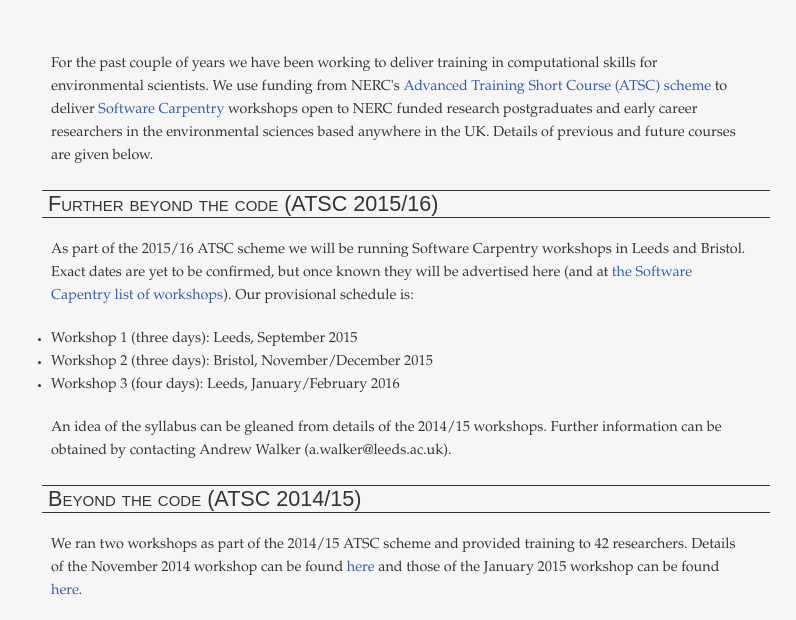
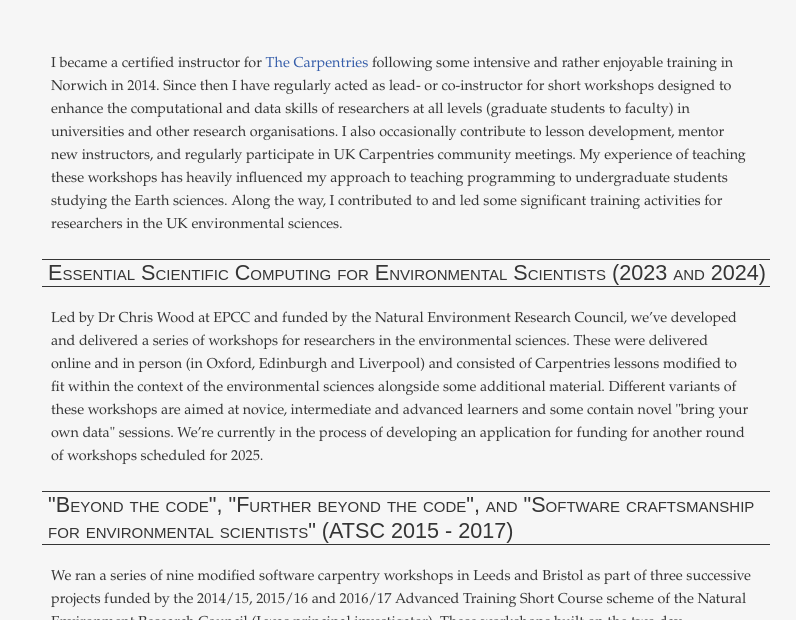
Before and after one commit to andreww/andreww.github.io, a plain HTML site: page carpentries.html in a window 1280 px wide. Shown: the part 180-800 px from the top of the page, without its empty margins (97-893 px from the left). Drawn offline with Linux system fonts and the light colour scheme.

Commit message:
Update carpentries.html

```diff
--- a/carpentries.html
+++ b/carpentries.html
@@ -3,7 +3,7 @@
 "http://www.w3.org/TR/xhtml1/DTD/xhtml1-strict.dtd">
 <html xmlns="http://www.w3.org/1999/xhtml">
   <head>
-    <title>ATSC - Andrew Walker </title>
+    <title>Carpentries - Andrew Walker </title>
     <link rel="stylesheet" type="text/css" href="./style/style.css"/>
   </head>
   <body>
@@ -24,44 +24,37 @@
       </div>
       <div class="supportingText">
         <div class="explanation">
-        <p>For the past couple of years we have been working
-           to deliver training in computational skills for
-           environmental scientists. We use funding from NERC&apos;s
-           <a href="http://www.nerc.ac.uk/funding/available/postgrad/advanced/atsc/">Advanced Training Short Course (ATSC) scheme</a> to
-           deliver <a href="http://software-carpentry.org/"
-           >Software Carpentry</a> workshops open to NERC
-           funded research postgraduates and early career
-           researchers in the environmental sciences based
-           anywhere in the UK. Details of previous and future
-           courses are given below.
+        <p>I became a certified instructor for <a href="https://carpentries.org/">The Carpentries</a> following some intensive and rather
+          enjoyable training in Norwich in 2014. Since
+          then I have regularly acted as lead- or co-instructor for short workshops
+          designed to enhance the computational and data skills of researchers at all
+          levels (graduate students to faculty) in universities and other research
+          organisations. I also occasionally contribute to lesson
+          development, mentor new instructors, and regularly participate in UK Carpentries
+          community meetings. My experience of teaching these workshops
+          has heavily influenced my approach to teaching programming to
+          undergraduate students studying the Earth sciences. Along the
+          way, I contributed to and led some significant training
+          activities for researchers in the UK environmental sciences.
         </p>
 
-        <h2>Further beyond the code (ATSC 2015/16)</h2>
-        <p>As part of the 2015/16 ATSC scheme we will be running
-           Software Carpentry workshops in Leeds and Bristol.
-           Exact dates are yet to be confirmed, but once known
-           they will be advertised here (and at <a
-           href="http://software-carpentry.org/workshops/index.html"
-           >the Software Capentry list of workshops</a>).
-           Our provisional schedule is:</p>
-           <ul>
-           <li>Workshop 1 (three days): Leeds, September 2015</li>
-           <li>Workshop 2 (three days): Bristol, November/December 2015</li>
-           <li>Workshop 3 (four days): Leeds, January/February 2016</li>
-           </ul>
-           <p>An idea of the syllabus can be gleaned from details
-           of the 2014/15 workshops. Further information can
-           be obtained by contacting Andrew
-           Walker (a.walker@leeds.ac.uk).
-        </p>
+        <h2>Essential Scientific Computing for Environmental Scientists (2023 and 2024)</h2>
+        <p>Led by Dr Chris Wood at EPCC and funded by the Natural Environment Research Council,
+          we’ve developed and delivered a series of workshops for researchers in the environmental sciences.
+          These were delivered online and in person (in Oxford, Edinburgh and Liverpool) and consisted of Carpentries
+          lessons modified to fit within the context of the environmental sciences alongside some additional material.
+          Different variants of these workshops are aimed at novice, intermediate and advanced learners and some
+          contain novel "bring your own data" sessions. We’re currently in the process of developing an
+          application for funding for another round of workshops scheduled for 2025.</p>
 
-        <h2>Beyond the code (ATSC 2014/15)</h2>
-        <p>We ran two workshops as part of the 2014/15 ATSC
-           scheme and provided training to 42 researchers. Details
-           of the November 2014 workshop can be found <a
-           href="http://andreww.github.io/2014-11-24-leeds/">here</a>
-           and those of the January 2015 workshop can be found <a
-           href="http://andreww.github.io/2015-01-14-leeds/">here</a>.
+        <h2>"Beyond the code", "Further beyond the code", and "Software craftsmanship for environmental scientists" (ATSC 2015 - 2017)</h2>
+        <p>We ran a series of nine modified software carpentry workshops
+          in Leeds and Bristol as part of three successive projects funded
+          by the 2014/15, 2015/16 and 2016/17 Advanced Training Short Course
+          scheme of the Natural Environment Research Council (I was principal investigator).
+          These workshops built on the two day Carpentries format by adding co-designed group
+          software development projects. Our grant application which describes the need for
+          and design of these workshops can be found on <a href="https://doi.org/10.6084/m9.figshare.1206320.v1">Figshare</a>.
         </p>
 
 
```
